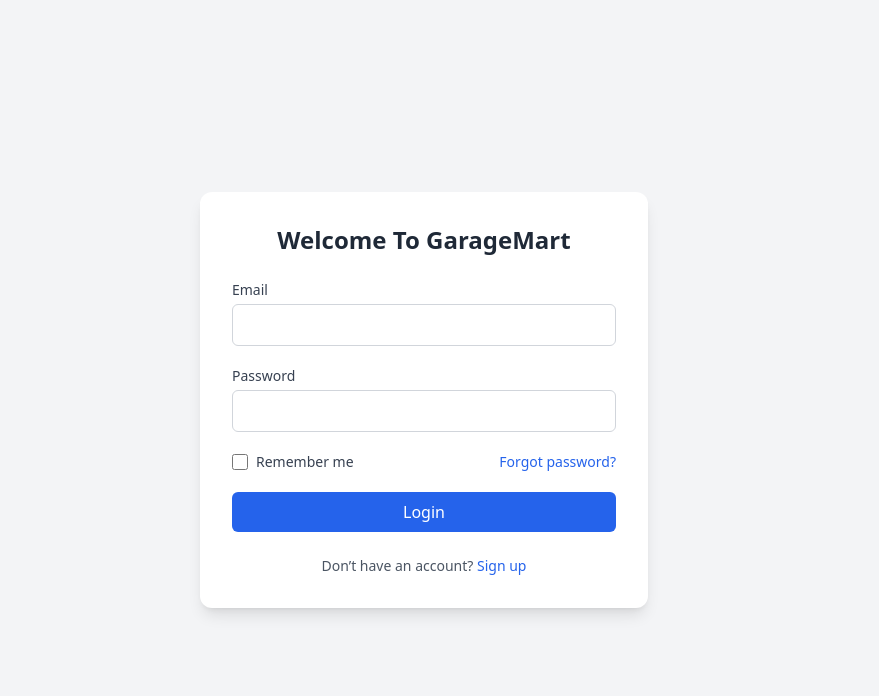
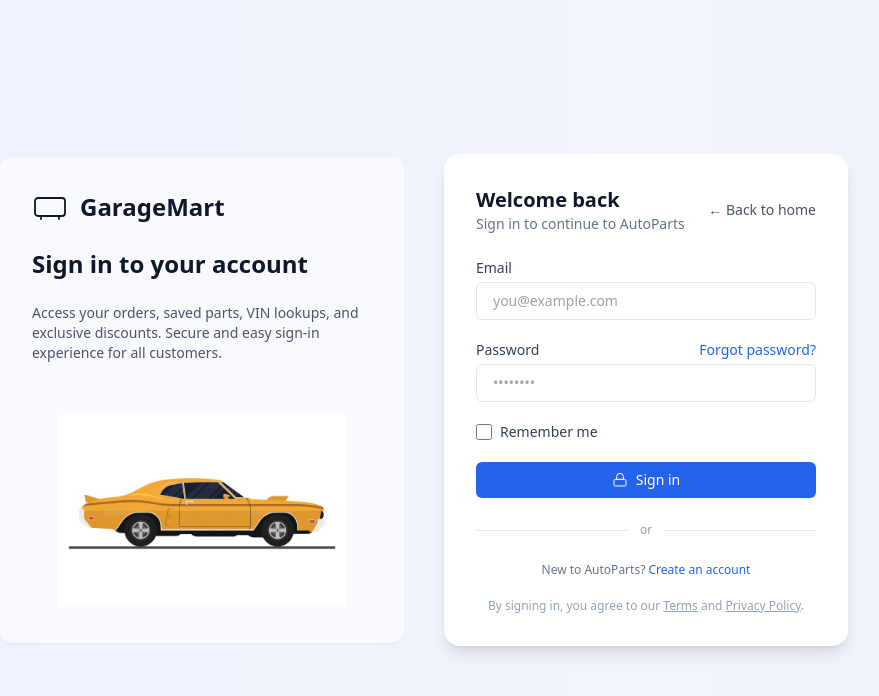
Before and after one commit to irosha16378/GrarageMart, a plain HTML site: page loging.html in a window 1280 px wide. Shown: the whole page, without its empty margins (216-1095 px from the left). Drawn offline with nearby package versions, Linux system fonts and the light colour scheme.

Commit message:
I changed loging page and added image to loging page

```diff
--- a/loging.html
+++ b/loging.html
@@ -1,54 +1,147 @@
-<!DOCTYPE html>
+<!doctype html>
 <html lang="en">
 <head>
-  <meta charset="UTF-8" />
-  <meta name="viewport" content="width=device-width, initial-scale=1.0" />
-  <title>Login | GarageMart</title>
+  <meta charset="utf-8" />
+  <meta name="viewport" content="width=device-width,initial-scale=1" />
+  <title>Sign in — GarageMart</title>
+  <meta name="description" content="Sign in to AutoParts — reliable vehicle spare parts & account management" />
   <script src="https://cdn.tailwindcss.com"></script>
+
+  <style>
+    /* Soft background gradient animation */
+    @keyframes slowGradient {
+      0% { background-position: 0% 50%; }
+      50% { background-position: 100% 50%; }
+      100% { background-position: 0% 50%; }
+    }
+    .bg-animated {
+      background: linear-gradient(90deg, #f8fafc 0%, #eef2ff 45%, #f1f5f9 100%);
+      background-size: 200% 200%;
+      animation: slowGradient 14s ease infinite;
+    }
+
+    /* Focus ring for accessibility */
+    .focus-ring:focus {
+      outline: none;
+      box-shadow: 0 0 0 4px rgba(59,130,246,0.12);
+      border-color: rgba(59,130,246,0.9);
+    }
+
+    /* Real car floating animation */
+    @keyframes carFloat {
+      0%, 100% { transform: translateY(0); }
+      50% { transform: translateY(-8px); }
+    }
+    .animate-car-float {
+      animation: carFloat 4s ease-in-out infinite;
+    }
+  </style>
 </head>
-<body class="bg-gray-100 flex items-center justify-center min-h-screen">
 
-  <!-- Login Card -->
-  <div class="bg-white w-full max-w-md rounded-xl shadow-lg p-8">
-    <h2 class="text-2xl font-bold text-center text-gray-800 mb-6">Welcome To GarageMart</h2>
+<body class="bg-animated min-h-screen flex items-center justify-center font-inter">
 
-    <form action="#" method="POST" class="space-y-5">
+  <main class="w-full max-w-4xl mx-auto px-6">
+    <div class="grid grid-cols-1 md:grid-cols-2 gap-10 items-center">
+
+      <!-- Left: brand & image -->
+      <section class="hidden md:flex flex-col justify-center items-start gap-6 p-8 rounded-xl bg-white/60 shadow-sm">
+        <!-- Brand -->
+        <div class="flex items-center gap-3">
+          <svg width="36" height="36" viewBox="0 0 24 24" fill="none" aria-hidden="true">
+            <rect x="2" y="6" width="20" height="12" rx="2" stroke="#0f172a" stroke-width="1.2" />
+            <path d="M6 18v2" stroke="#0f172a" stroke-width="1.2" stroke-linecap="round" />
+            <path d="M18 18v2" stroke="#0f172a" stroke-width="1.2" stroke-linecap="round" />
+          </svg>
+          <span class="text-2xl font-semibold text-slate-900">GarageMart</span>
+        </div>
+
+        <h1 class="text-2xl font-semibold text-slate-900 leading-tight">Sign in to your account</h1>
+        <p class="text-sm text-slate-600 max-w-sm">
+          Access your orders, saved parts, VIN lookups, and exclusive discounts.
+          Secure and easy sign-in experience for all customers.
+        </p>
+
+        <!-- Real Car Accent Image -->
+        <div class="mt-8 w-full flex justify-center">
+          <img
+            src="images/logingpage.jpg"
+            alt="Modern car illustration"
+            class="w-72 object-contain animate-car-float"
+          />
+        </div>
+      </section>
+
+      <!-- Right: login form -->
+      <section class="bg-white rounded-2xl shadow-lg p-8">
+        <div class="flex items-center justify-between mb-6">
+          <div>
+            <h2 class="text-xl font-semibold text-slate-900">Welcome back</h2>
+            <p class="text-sm text-slate-500">Sign in to continue to AutoParts</p>
+          </div>
+          <a href="index.html" class="text-sm text-slate-600 hover:text-slate-800">← Back to home</a>
+        </div>
+
+        <form action="#" method="post" class="space-y-5" novalidate>
           <!-- Email -->
           <div>
-        <label for="email" class="block text-sm font-medium text-gray-700">Email</label>
-        <input type="email" id="email" name="email" required
-               class="mt-1 block w-full rounded-md border border-gray-300 px-3 py-2 focus:ring-blue-500 focus:border-blue-500" />
+            <label for="email" class="block text-sm font-medium text-slate-700">Email</label>
+            <input id="email" name="email" type="email" autocomplete="email" required
+                   class="mt-1 block w-full rounded-md border border-slate-200 px-4 py-2 text-sm text-slate-900 focus:ring-0 focus:border-slate-400 focus:outline-none"
+                   placeholder="you@example.com" />
           </div>
 
           <!-- Password -->
           <div>
-        <label for="password" class="block text-sm font-medium text-gray-700">Password</label>
-        <input type="password" id="password" name="password" required
-               class="mt-1 block w-full rounded-md border border-gray-300 px-3 py-2 focus:ring-blue-500 focus:border-blue-500" />
+            <div class="flex items-baseline justify-between">
+              <label for="password" class="block text-sm font-medium text-slate-700">Password</label>
+              <a href="#" class="text-sm text-blue-600 hover:underline">Forgot password?</a>
+            </div>
+            <input id="password" name="password" type="password" autocomplete="current-password" required
+                   class="mt-1 block w-full rounded-md border border-slate-200 px-4 py-2 text-sm text-slate-900 focus:ring-0 focus:border-slate-400 focus:outline-none"
+                   placeholder="••••••••" />
           </div>
 
-      <!-- Remember + Forgot -->
+          <!-- Remember Me -->
           <div class="flex items-center justify-between text-sm">
-        <label class="flex items-center">
-          <input type="checkbox" class="h-4 w-4 text-blue-600 border-gray-300 rounded">
-          <span class="ml-2 text-gray-700">Remember me</span>
+            <label class="flex items-center gap-2 text-slate-700">
+              <input type="checkbox" name="remember" class="h-4 w-4 rounded border-slate-300 text-blue-600 focus-ring" />
+              <span>Remember me</span>
             </label>
-        <a href="#" class="text-blue-600 hover:underline">Forgot password?</a>
           </div>
 
           <!-- Submit Button -->
           <button type="submit"
-              class="w-full bg-blue-600 text-white py-2 rounded-md hover:bg-blue-700 transition duration-200">
-        Login
+                  class="w-full inline-flex justify-center items-center gap-2 rounded-md bg-blue-600 hover:bg-blue-700 text-white py-2 text-sm font-medium shadow-sm transition transform hover:scale-[1.02] focus-ring">
+            <svg xmlns="http://www.w3.org/2000/svg" class="h-4 w-4" viewBox="0 0 24 24" fill="none" stroke="currentColor" stroke-width="1.5">
+              <rect x="3" y="11" width="18" height="10" rx="2" stroke="currentColor" />
+              <path d="M7 11V7a5 5 0 0110 0v4" stroke="currentColor" stroke-linecap="round"/>
+            </svg>
+            Sign in
           </button>
         </form>
 
-    <!-- Signup Link -->
-    <p class="text-center text-sm text-gray-600 mt-6">
-      Don’t have an account?
-      <a href="#" class="text-blue-600 font-medium hover:underline">Sign up</a>
+        <!-- Divider -->
+        <div class="flex items-center gap-3 my-6">
+          <div class="h-px bg-slate-200 flex-1"></div>
+          <div class="text-xs text-slate-400">or</div>
+          <div class="h-px bg-slate-200 flex-1"></div>
+        </div>
+
+        <!-- Signup -->
+        <p class="text-xs text-slate-500 text-center">
+          New to AutoParts?
+          <a href="#" class="text-blue-600 hover:underline font-medium">Create an account</a>
         </p>
+
+        <!-- Legal -->
+        <p class="mt-5 text-xs text-slate-400 text-center">
+          By signing in, you agree to our
+          <a href="#" class="underline">Terms</a> and <a href="#" class="underline">Privacy Policy</a>.
+        </p>
+      </section>
+
     </div>
+  </main>
 
 </body>
 </html>
```
Also changed, not shown: images/logingpage.jpg (added). Lines whose indentation alone changed are shown as unchanged.
